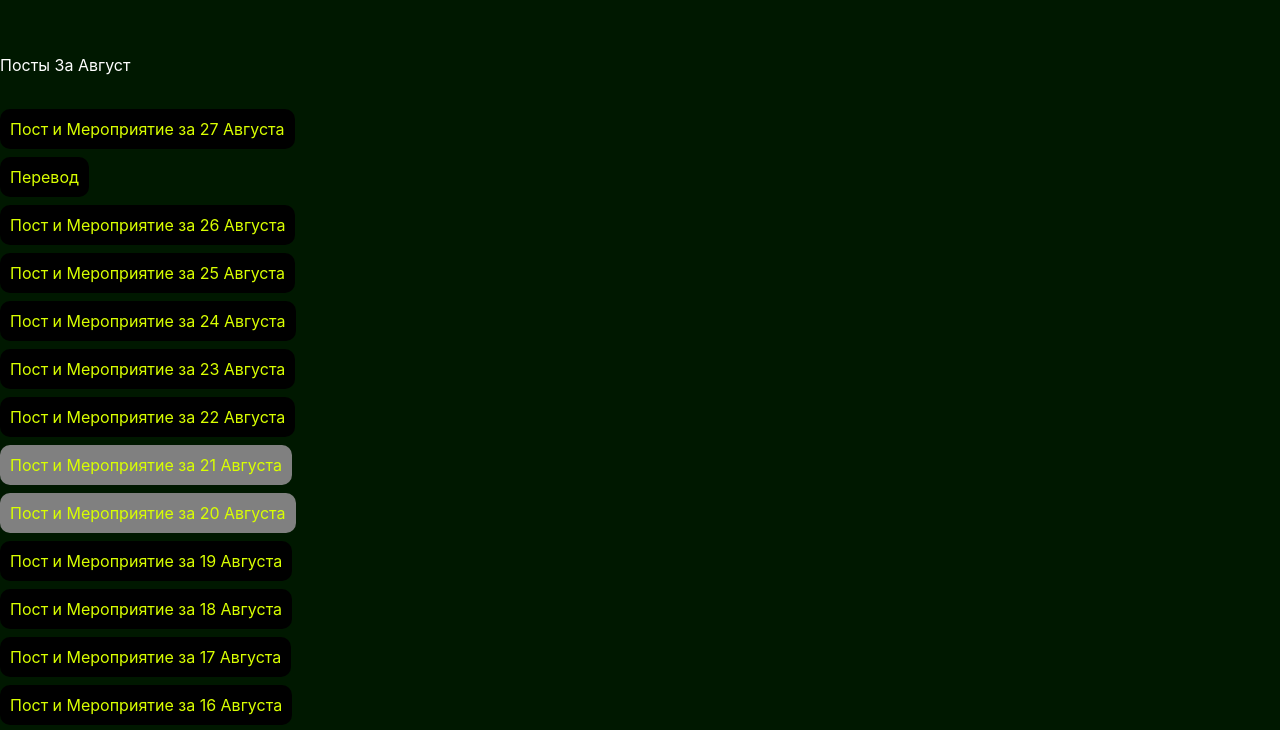
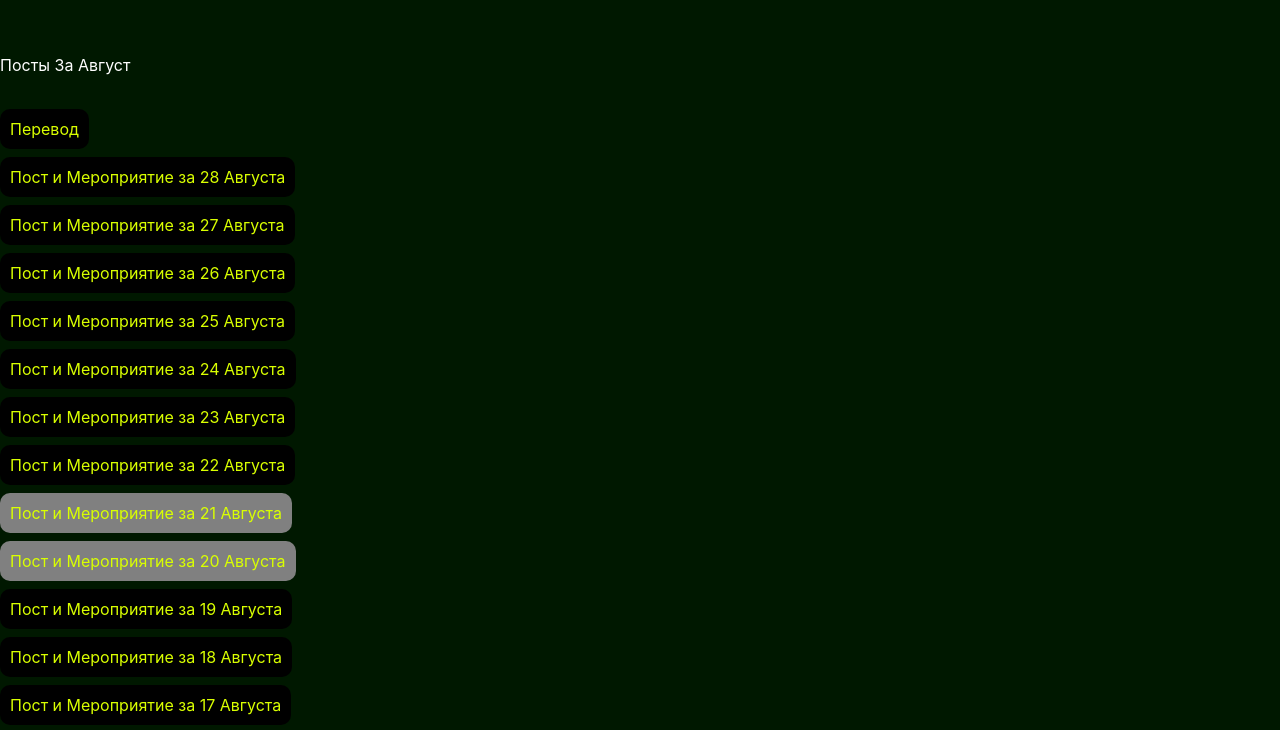
Before and after one commit to crazyadminbr/norma, a plain HTML site: page post/posts.html in a window 1280 px wide. Shown: the part 51-781 px from the top of the page. Drawn offline with nearby package versions, Linux system fonts and the light colour scheme.

Commit message:
Update posts.html

```diff
--- a/post/posts.html
+++ b/post/posts.html
@@ -48,8 +48,10 @@
     <br><br>
     <div class="post">
     <p>Посты За Август </p><br>
+
+    <a href="./br/32august.html" style="color: rgb(217, 255, 0); border-radius: 10px; padding: 10px; background-color: rgb(0, 0, 0);">Перевод</a><br><br>
+    <a href="https://actyor-lime-secretadmin2345.netlify.app/main" style="color: rgb(217, 255, 0); border-radius: 10px; padding: 10px; background-color: rgb(0, 0, 0);">Пост и Мероприятие за 28 Августа</a><br><br>
     <a href="https://actyor-lime-secretadmin2345.netlify.app/main" style="color: rgb(217, 255, 0); border-radius: 10px; padding: 10px; background-color: rgb(0, 0, 0);">Пост и Мероприятие за 27 Августа</a><br><br>
-    <a href="./br/32august.html" style="color: rgb(217, 255, 0); border-radius: 10px; padding: 10px; background-color: rgb(0, 0, 0);">Перевод</a><br><br>
     <a href="./br/26august.html" style="color: rgb(217, 255, 0); border-radius: 10px; padding: 10px; background-color: rgb(0, 0, 0);">Пост и Мероприятие за 26 Августа</a><br><br>
     <a href="./br/25august.html" style="color: rgb(217, 255, 0); border-radius: 10px; padding: 10px; background-color: rgb(0, 0, 0);">Пост и Мероприятие за 25 Августа</a><br><br>
     <a href="./br/24august.html" style="color: rgb(217, 255, 0); border-radius: 10px; padding: 10px; background-color: rgb(0, 0, 0);">Пост и Мероприятие за 24 Августа</a><br><br>
```
